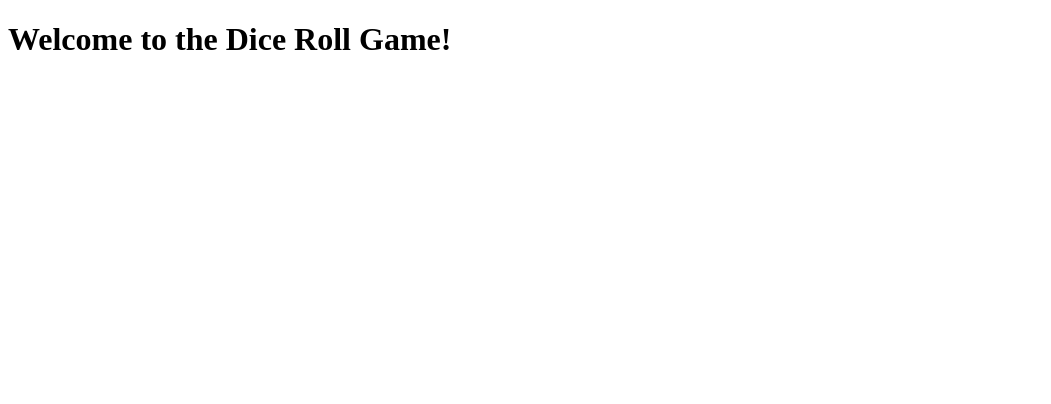
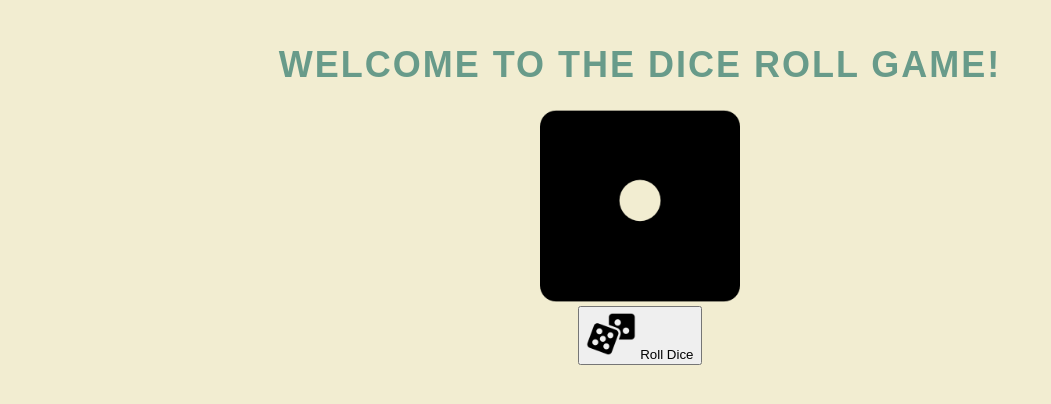
Before and after one commit to siddhikharde/dice-roll-assign11, a plain HTML site: page index.html in a window 1280 px wide. Shown: the whole page, without its empty margins (0-1051 px from the left). Drawn offline with Linux system fonts and the light colour scheme.

Commit message:
style added to body

```diff
--- a/index.html
+++ b/index.html
@@ -4,8 +4,13 @@
     <meta charset="UTF-8">
     <meta name="viewport" content="width=device-width, initial-scale=1.0">
     <title>Dice Roll </title>
+    <link rel="stylesheet" href="./style.css ">
 </head>
 <body>
     <h1>Welcome to the Dice Roll Game!</h1>
+<div class="container">
+    <img src="./images/1.png" alt="Dice Image" height="200" width="200">
+    <button><img src="./images/dice.png" alt="Roll Dice" height="50" width="50"> Roll Dice</button>
+</div>
 </body>
 </html>
--- /dev/null
+++ b/style.css
@@ -0,0 +1,22 @@
+body{
+    background-color: #F2EDD1;
+    font-family: Arial, sans-serif;
+    text-align: center;
+    margin: 0;
+    padding: 20px;
+}
+h1 {
+    color: #689B8A;
+    font-size: 36px;
+    margin-bottom: 20px;
+    text-align: center;
+    text-transform: uppercase;
+    letter-spacing: 2px;
+
+}
+.container {
+    display: flex;
+    flex-direction: column;
+    align-items: center;
+    justify-content: center;
+}
```
